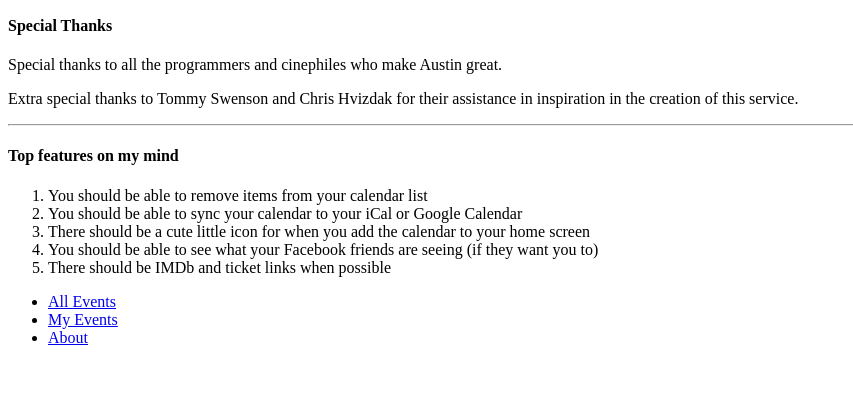
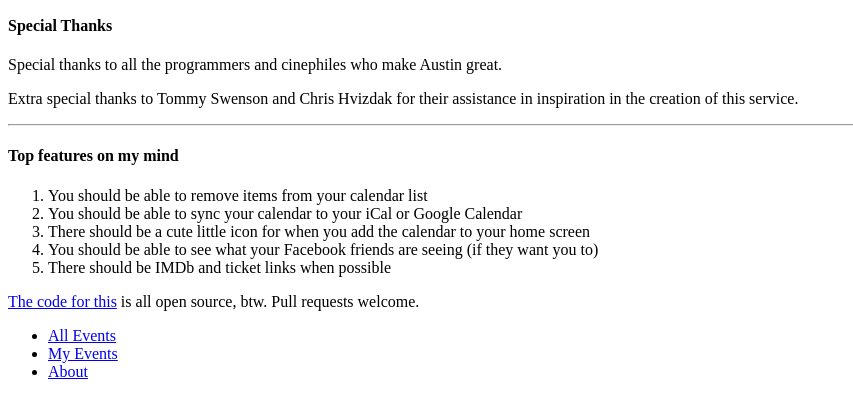
Before and after one commit to zmcghee/reelguide, a Django app: template repertory/templates/about.html in a window 1280 px wide. Shown: the part 330-748 px from the top of the page, without its empty margins (0-853 px from the left). Run offline with Django 3.2, Linux system fonts and the light colour scheme; the template is opened without the code that fills it, so the values that code supplies are empty.

Commit message:
Add Github repo link

```diff
--- a/repertory/templates/about.html
+++ b/repertory/templates/about.html
@@ -24,6 +24,7 @@
             <li>You should be able to see what your Facebook friends are seeing (if they want you to)</li>
             <li>There should be IMDb and ticket links when possible</li>
         </ol>
+        <p><a href="https://github.com/zmcghee/reelguide">The code for this</a> is all open source, btw. Pull requests welcome.</p>
     </div>
 </div><!-- /content -->
 
```
